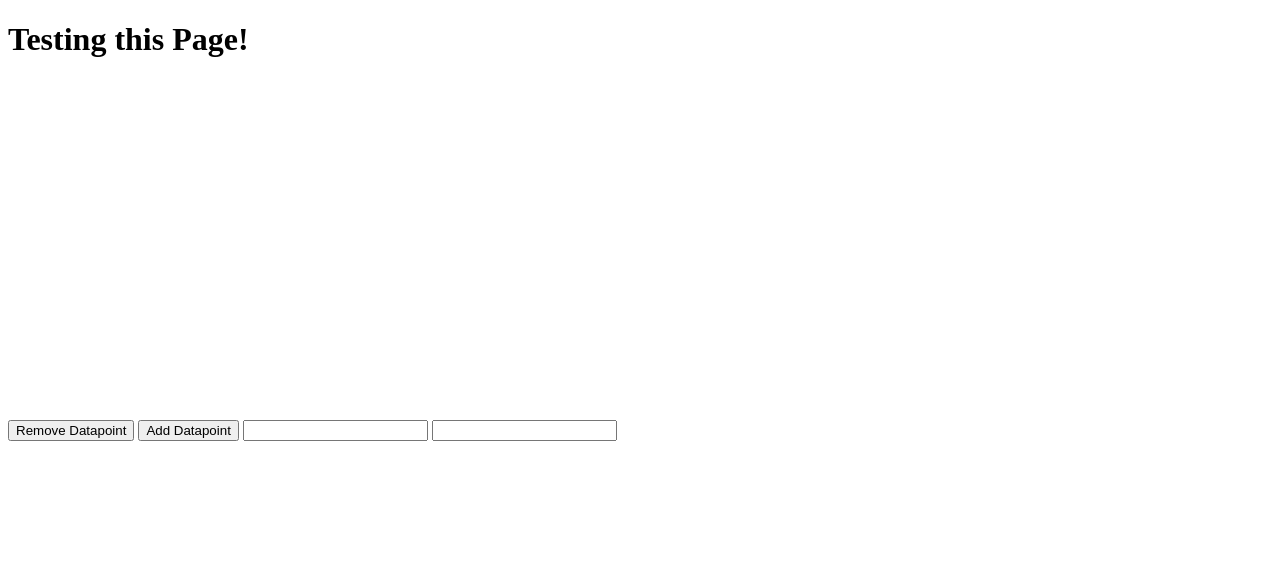
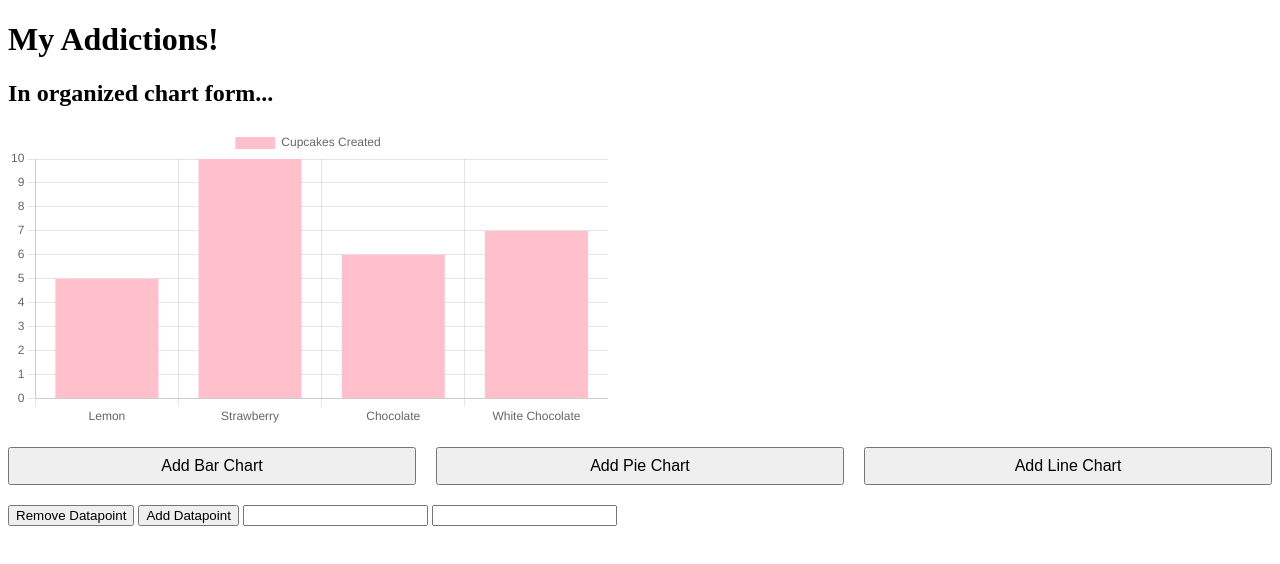
Before and after one commit to AndreaGodsey/N422-Homework-One, a website: page views/index.html in a window 1280 px wide. Drawn offline with nearby package versions, Linux system fonts and the light colour scheme; no server answers.

Commit message:
Editing Chart Components

```diff
--- a/views/app.js
+++ b/views/app.js
@@ -1,3 +1,151 @@
+// Reference Variable to canvas
+const canvasRef = document.getElementById("chart");
+
+
+//Create the Chart Instance
+let myChart = new Chart(canvasRef, {
+  //Type
+  type: "bar",
+  // Data Configuration
+  data: {
+    //Labels for Data Points
+    labels: ["Lemon", "Strawberry", "Chocolate","White Chocolate"],
+    //datasets (you only need one)
+    datasets: [
+      {
+        label: "Cupcakes Created",
+        data: [5, 10, 6, 7],
+        backgroundColor: ["#FFC0CB"],
+      },
+    ],
+  },
+});
+
+//Variable to track Cupcakes that have been created
+let cupcakesCreated = {};
+
+//Function for getting Cupcakes that have been created
+async function getCupcakesCreated() {
+  const cupcakesCreatedRawData = await fetch(`/api/candysold`);
+  const candySoldData = await cupcakesCreatedRawData.json();
+
+  for(let i = 0; i < cupcakesCreatedData.cupcakesCreated.length; i++) {
+  const cupcakeName = cupcakesCreatedData.cupcakesCreated[i];
+  cupcakesCreated[cupcakeName] = cupcakesCreated[cupcakeName] || 0;
+  cupcakesCreated[cupcakeName]++;
+  }
+  console.log(cupcakesCreated);
+
+  myChart.data.labels = Object.keys(cupcakesCreated);
+  myChart.data.datasets = [
+    {
+      label: "Cupcakes Created",
+      data: Object.values(cupcakesCreated),
+
+    },
+
+  ];
+
+  myChart.update();
+}
+
+getCupcakesCreated();
+
+
+//Create an Object for Storing Chart Info
+const allCharts = {
+  bar: {
+    name: "Bar",
+    config: {
+      type: "bar",
+      // Data Configuration
+      data: {
+        //Labels for Data Points
+        labels: ["Lemon", "Chocolate", "Strawberry","White Chocolate"],
+        //datasets (you only need one)
+        datasets: [
+          {
+            label: "Cupcakes Created",
+            data: [4, 10, 8, 7],
+            backgroundColor: ["#FFC0CB"],
+          },
+        ],
+      },
+
+      options: {
+        scales: {
+            y: {
+                min: 0,
+                max: 20,
+            },
+        },
+      },
+    },
+  },
+  pie: {
+      name: "Pie",
+      config: {
+        type: "pie",
+        // Data Configuration
+        data: {
+          //Labels for Data Points
+          labels: ["Lemon", "Chocolate", "Strawberry", "White Chocolate"],
+          //datasets (you only need one)
+          datasets: [
+            {
+              label: "Cupcakes Created",
+              data: [4, 10, 8, 6],
+            },
+          ],
+        },
+      },
+    },
+    line: {
+        name: "Line",
+        config: {
+          type: "line",
+          // Data Configuration
+          data: {
+            //Labels for Data Points
+            labels: ["10/8", "10/9", "10/10"],
+            //datasets (you only need one)
+            datasets: [
+              {
+                label: "temp",
+                data: [79, 81, 89],
+                backgroundColor: ["#FFC0CB"],
+                borderColor: ["#572649"]
+              },
+            ],
+          },
+          options:{
+            scales: {
+                y: {
+                    min: 60,
+                    max: 100,
+                },
+            },
+          }
+        },
+      },
+
+};
+
+//console.log(Object.values(allCharts));
+
+Object.values(allCharts).forEach(function (chart) {
+  //Create a Button Element
+  const newButton = document.createElement("button");
+  newButton.innerHTML = `Add ${chart.name} Chart`;
+  newButton.onclick = function () {
+    console.log(chart.name);
+    myChart.destroy();
+    myChart = new Chart(canvasRef, chart.config);
+  };
+  //Add the button to the actual DOM
+  document.querySelector("#chartButtons").appendChild(newButton);
+});
+
 function removeDatapoint() {
     myChart.data.labels.pop();
     myChart.update();
--- a/views/index.html
+++ b/views/index.html
@@ -19,7 +19,8 @@
     </style>
   </head>
   <body>
-    <h1>Testing this Page!</h1>
+    <h1>My Addictions!</h1>
+    <h2>In organized chart form...</h2>
     <div style="height: 300px">
       <canvas id="chart"></canvas>
     </div>
```
Also changed, not shown: api/index.js (+26 -0 lines), README.md.
